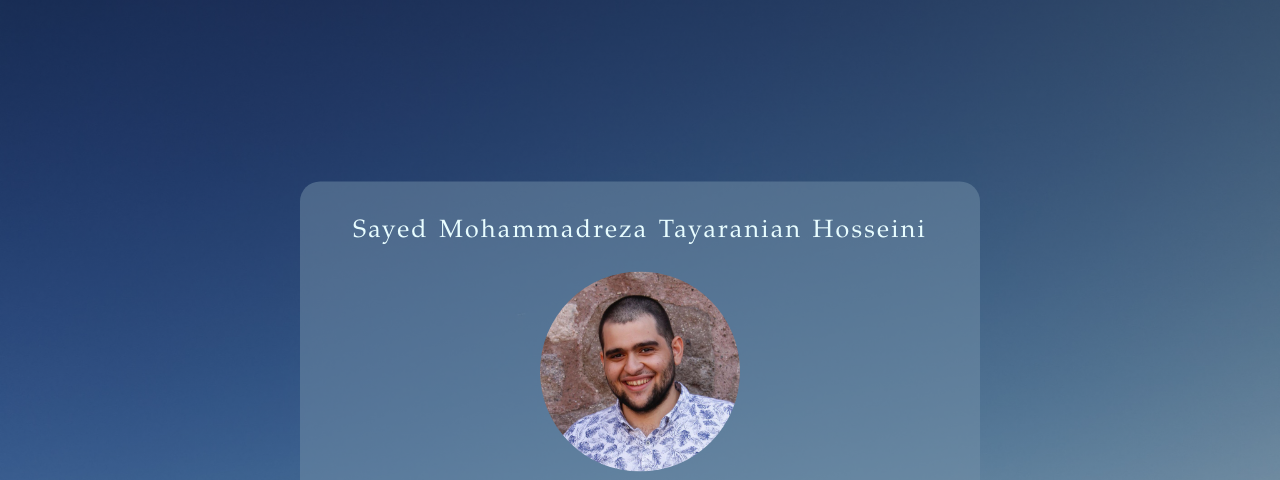
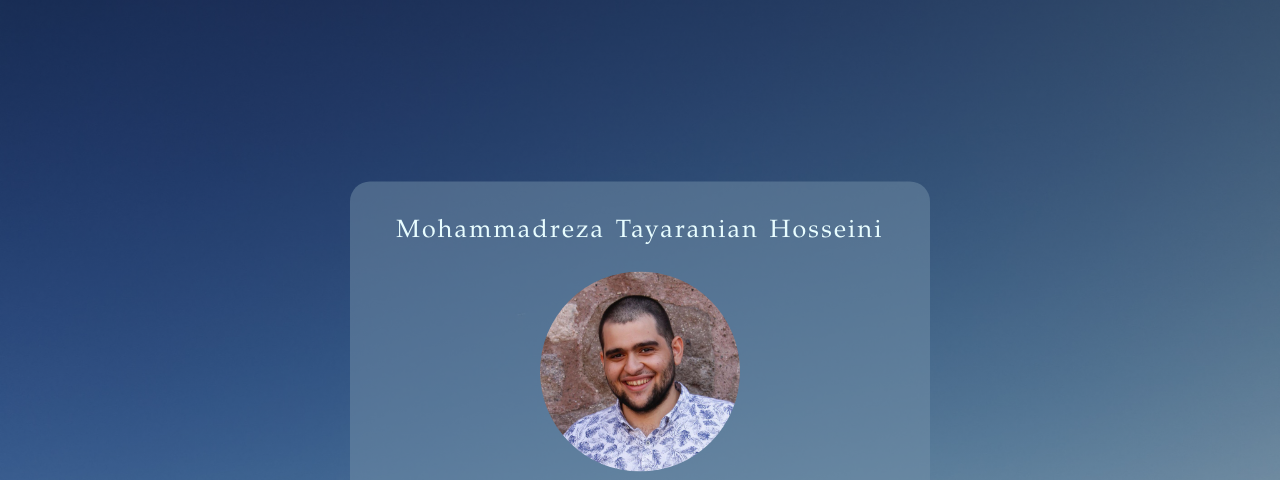
Before and after one commit to mthcom/mthcom.github.io, a plain HTML site: page index.html in a window 1280 px wide. Shown: the top 480 px of the page. Drawn offline with Linux system fonts and the light colour scheme; some icons are missing.

Commit message:
remove Sayed

```diff
--- a/index.html
+++ b/index.html
@@ -12,7 +12,7 @@
 <div id="bg">
 	<div id="info_holder">
 		<div id="profile_holder">
-			<p id="name">Sayed Mohammadreza Tayaranian Hosseini</p>
+			<p id="name">Mohammadreza Tayaranian Hosseini</p>
 			<img id="profile_pic" src="images/profile.jpg" alt="Avatar">
 		</div>
 		<div id="icon_holder">
--- a/style.css
+++ b/style.css
@@ -44,7 +44,7 @@ body {
     top: 50%;
     left: 0;
     right: 0;
-    width: 600px;
+    width: 500px;
     max-width: 90%;
     transform: translateY(-50%);
     margin: auto;
```
